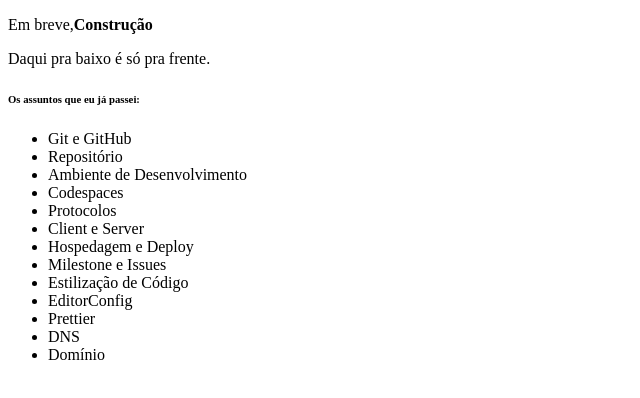
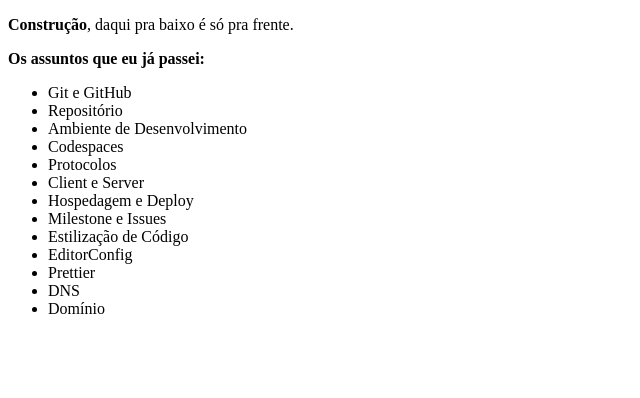
Before and after one commit to ljborba/curso.dev-onde-tudo-comeca, a Next.js app: page / in a window 1280 px wide. Shown: the top 398 px of the page, without its empty margins (0-640 px from the left). Built offline with nearby package versions, Linux system fonts and the light colour scheme.

Commit message:
modifica o arquivo `index.js`.

```diff
--- a/pages/index.js
+++ b/pages/index.js
@@ -1,10 +1,9 @@
 function Home() {
     return (
         <div>
-            <p>Em breve,<strong>Construção</strong></p>
-            <p>Daqui pra baixo é só pra frente.</p>
+            <p><strong>Construção</strong>, daqui pra baixo é só pra frente.</p>
             <section>
-                <h6>Os assuntos que eu já passei:</h6>
+                <p><strong>Os assuntos que eu já passei:</strong></p>
                 <ul>
                     <li>Git e GitHub</li>
                     <li>Repositório</li>
```
